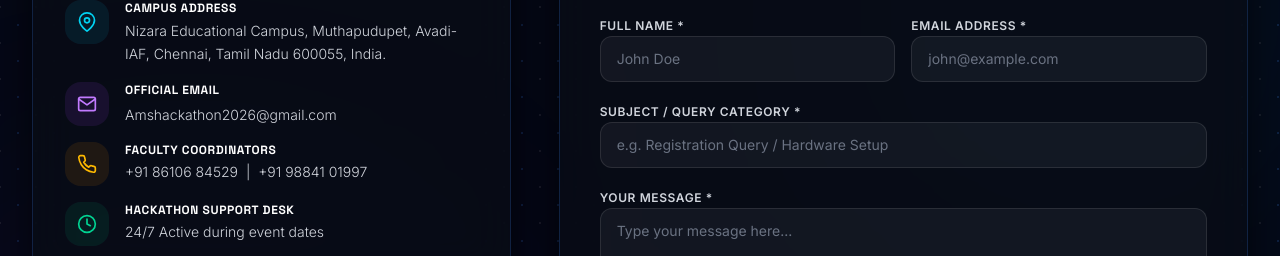
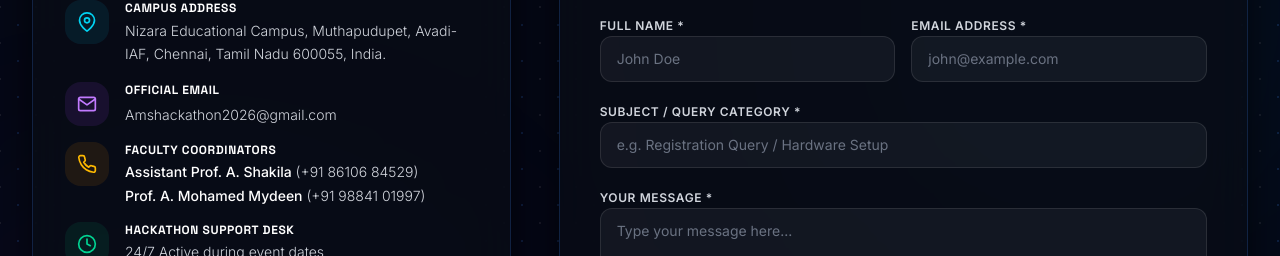
Before and after one commit to sharafahh/AMS-HACKATHON-2026, a React (Vite) app in the folder client/: page / in a window 1280 px wide. Shown: the part 10535-10791 px from the top of the page. Built offline with nearby package versions, Linux system fonts and the light colour scheme.

Commit message:
added faculty

```diff
--- a/client/src/components/home/Contact.jsx
+++ b/client/src/components/home/Contact.jsx
@@ -90,7 +90,7 @@ function Contact() {
 
               <div className="space-y-4 pt-2">
                 <div className="flex items-start gap-4">
-                  <div className="p-3 rounded-2xl bg-cyan-500/10 text-cyan-400 flex-shrink-0">
+                  <div className="flex items-center justify-center p-3 rounded-2xl bg-cyan-500/10 text-cyan-400 flex-shrink-0">
                     <FiMapPin size={20} />
                   </div>
                   <div>
@@ -104,7 +104,7 @@ function Contact() {
                 </div>
 
                 <div className="flex items-start gap-4">
-                  <div className="p-3 rounded-2xl bg-purple-500/10 text-purple-400 flex-shrink-0">
+                  <div className="flex items-center justify-center p-3 rounded-2xl bg-purple-500/10 text-purple-400 flex-shrink-0">
                     <FiMail size={20} />
                   </div>
                   <div>
@@ -121,21 +121,26 @@ function Contact() {
                 </div>
 
                 <div className="flex items-start gap-4">
-                  <div className="p-3 rounded-2xl bg-amber-500/10 text-amber-400 flex-shrink-0">
+                  <div className="flex items-center justify-center p-3 rounded-2xl bg-amber-500/10 text-amber-400 flex-shrink-0">
                     <FiPhone size={20} />
                   </div>
                   <div>
                     <h4 className="text-white text-xs uppercase font-extrabold tracking-wider text-amber-400 mb-1">
                       Faculty Coordinators
                     </h4>
-                    <p className="text-gray-300 text-xs sm:text-sm font-light">
-                      +91 86106 84529 &nbsp;|&nbsp; +91 98841 01997
-                    </p>
+                    <div className="text-gray-300 text-xs sm:text-sm font-light space-y-1">
+                      <p>
+                        <span className="font-medium text-white">Assistant Prof. A. Shakila</span> (+91 86106 84529)
+                      </p>
+                      <p>
+                        <span className="font-medium text-white">Prof. A. Mohamed Mydeen</span> (+91 98841 01997)
+                      </p>
+                    </div>
                   </div>
                 </div>
 
                 <div className="flex items-start gap-4">
-                  <div className="p-3 rounded-2xl bg-emerald-500/10 text-emerald-400 flex-shrink-0">
+                  <div className="flex items-center justify-center p-3 rounded-2xl bg-emerald-500/10 text-emerald-400 flex-shrink-0">
                     <FiClock size={20} />
                   </div>
                   <div>
--- a/client/src/pages/AdminDashboard.jsx
+++ b/client/src/pages/AdminDashboard.jsx
@@ -361,7 +361,7 @@ function AdminDashboard() {
               {/* Stat Cards Grid */}
               <div className="grid grid-cols-1 sm:grid-cols-2 lg:grid-cols-4 gap-6">
                 <div className="glass-card p-6 rounded-3xl border border-cyan-500/30 space-y-2 relative overflow-hidden">
-                  <div className="p-3 rounded-2xl bg-cyan-500/10 text-cyan-400 w-fit">
+                  <div className="flex items-center justify-center p-3 rounded-2xl bg-cyan-500/10 text-cyan-400 w-fit">
                     <FiUsers size={24} />
                   </div>
                   <span className="text-gray-400 text-xs font-medium">Total Registered Teams</span>
@@ -369,7 +369,7 @@ function AdminDashboard() {
                 </div>
 
                 <div className="glass-card p-6 rounded-3xl border border-purple-500/30 space-y-2 relative overflow-hidden">
-                  <div className="p-3 rounded-2xl bg-purple-500/10 text-purple-400 w-fit">
+                  <div className="flex items-center justify-center p-3 rounded-2xl bg-purple-500/10 text-purple-400 w-fit">
                     <FiUser size={24} />
                   </div>
                   <span className="text-gray-400 text-xs font-medium">Total Participants</span>
@@ -377,7 +377,7 @@ function AdminDashboard() {
                 </div>
 
                 <div className="glass-card p-6 rounded-3xl border border-amber-500/30 space-y-2 relative overflow-hidden">
-                  <div className="p-3 rounded-2xl bg-amber-500/10 text-amber-400 w-fit">
+                  <div className="flex items-center justify-center p-3 rounded-2xl bg-amber-500/10 text-amber-400 w-fit">
                     <FiDollarSign size={24} />
                   </div>
                   <span className="text-gray-400 text-xs font-medium">Total Revenue Collected</span>
@@ -385,7 +385,7 @@ function AdminDashboard() {
                 </div>
 
                 <div className="glass-card p-6 rounded-3xl border border-emerald-500/30 space-y-2 relative overflow-hidden">
-                  <div className="p-3 rounded-2xl bg-emerald-500/10 text-emerald-400 w-fit">
+                  <div className="flex items-center justify-center p-3 rounded-2xl bg-emerald-500/10 text-emerald-400 w-fit">
                     <FiCheckCircle size={24} />
                   </div>
                   <span className="text-gray-400 text-xs font-medium">Payment Verified Ratio</span>
--- a/client/src/pages/HardwareProblems.jsx
+++ b/client/src/pages/HardwareProblems.jsx
@@ -99,7 +99,7 @@ function HardwareProblems() {
           {/* Software Tracks Info */}
           <div className="glass-card p-6 rounded-3xl border border-cyan-500/30 space-y-3 relative overflow-hidden bg-cyan-500/5">
             <div className="flex items-center gap-3">
-              <div className="p-3 rounded-2xl bg-cyan-500/10 text-cyan-400">
+              <div className="flex items-center justify-center p-3 rounded-2xl bg-cyan-500/10 text-cyan-400">
                 <FiCode size={24} />
               </div>
               <div>
@@ -119,7 +119,7 @@ function HardwareProblems() {
           {/* Hardware Track Info */}
           <div className="glass-card p-6 rounded-3xl border border-amber-500/30 space-y-3 relative overflow-hidden bg-amber-500/5">
             <div className="flex items-center gap-3">
-              <div className="p-3 rounded-2xl bg-amber-500/10 text-amber-400">
+              <div className="flex items-center justify-center p-3 rounded-2xl bg-amber-500/10 text-amber-400">
                 <FiCpu size={24} />
               </div>
               <div>
```
